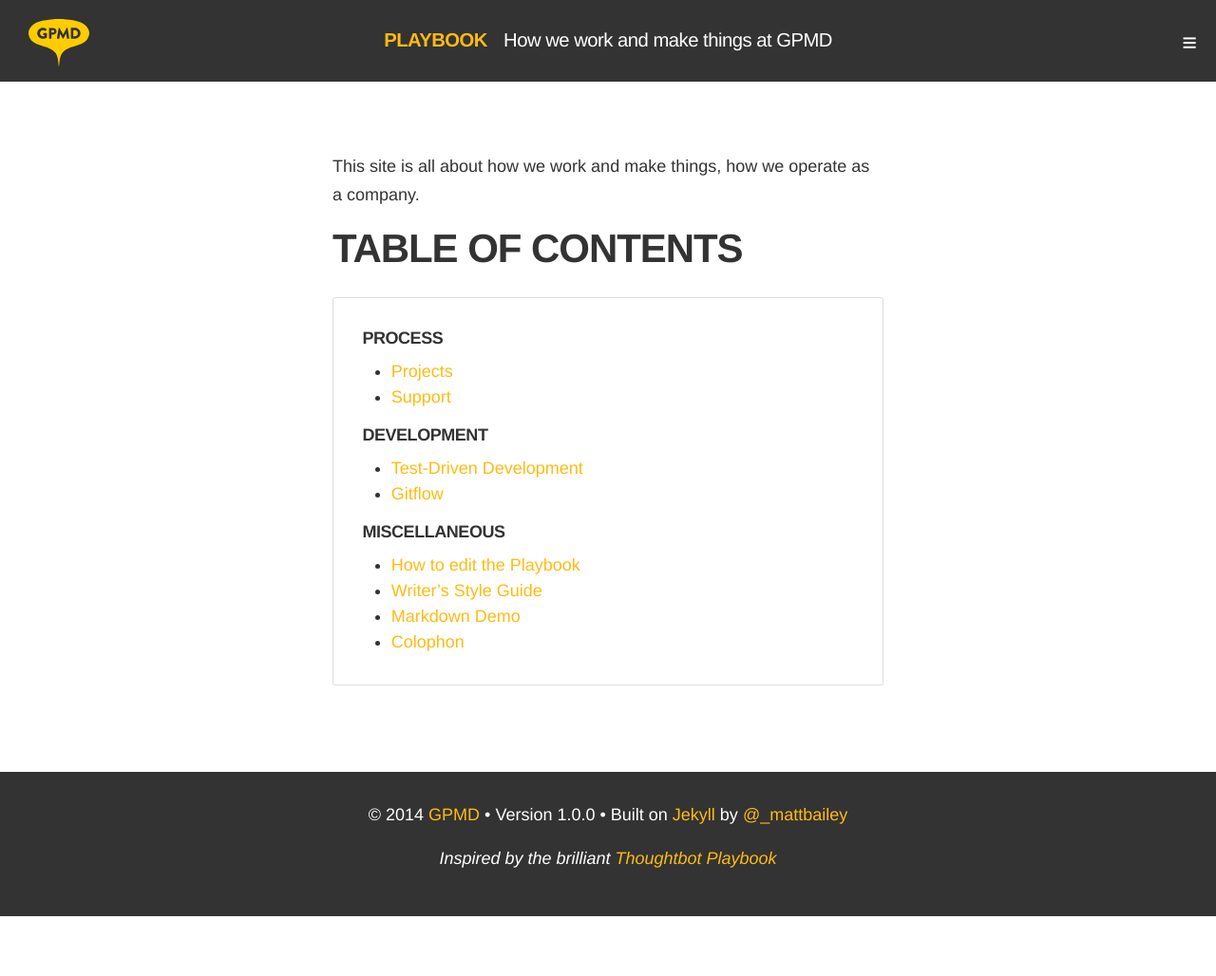
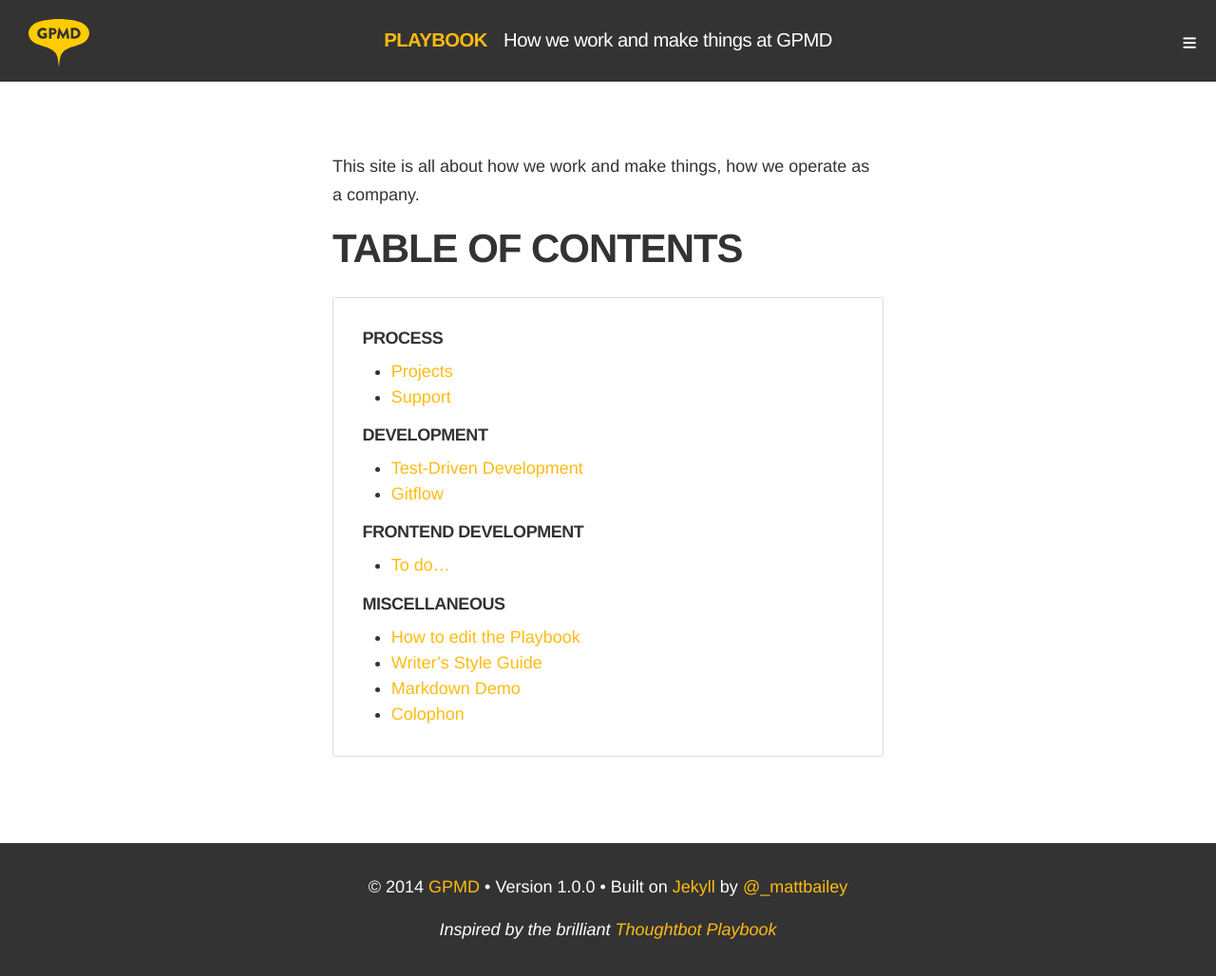
Before and after one commit to gpmd/playbook, a Jekyll site: the page built from index.md, in a window 1280 px wide and 1040 px high. Shown: the top 1028 px of the window at 95% size. Built offline with Jekyll 4.4.1, drawn with Linux system fonts in a browser that asks for light colours; nearby versions of some CDN libraries; Markdown is read by kramdown in place of the engine named in the settings.

Commit message:
Updated table-of-contents.md

```diff
--- a/_includes/table-of-contents.md
+++ b/_includes/table-of-contents.md
@@ -8,6 +8,10 @@
 * [Test-Driven Development](/test-driven-development)
 * [Gitflow](/gitflow)
 
+###### Frontend Development
+
+* [To do...](#)
+
 ###### Miscellaneous
 
 * [How to edit the Playbook](/how-to-edit-the-playbook)
```
